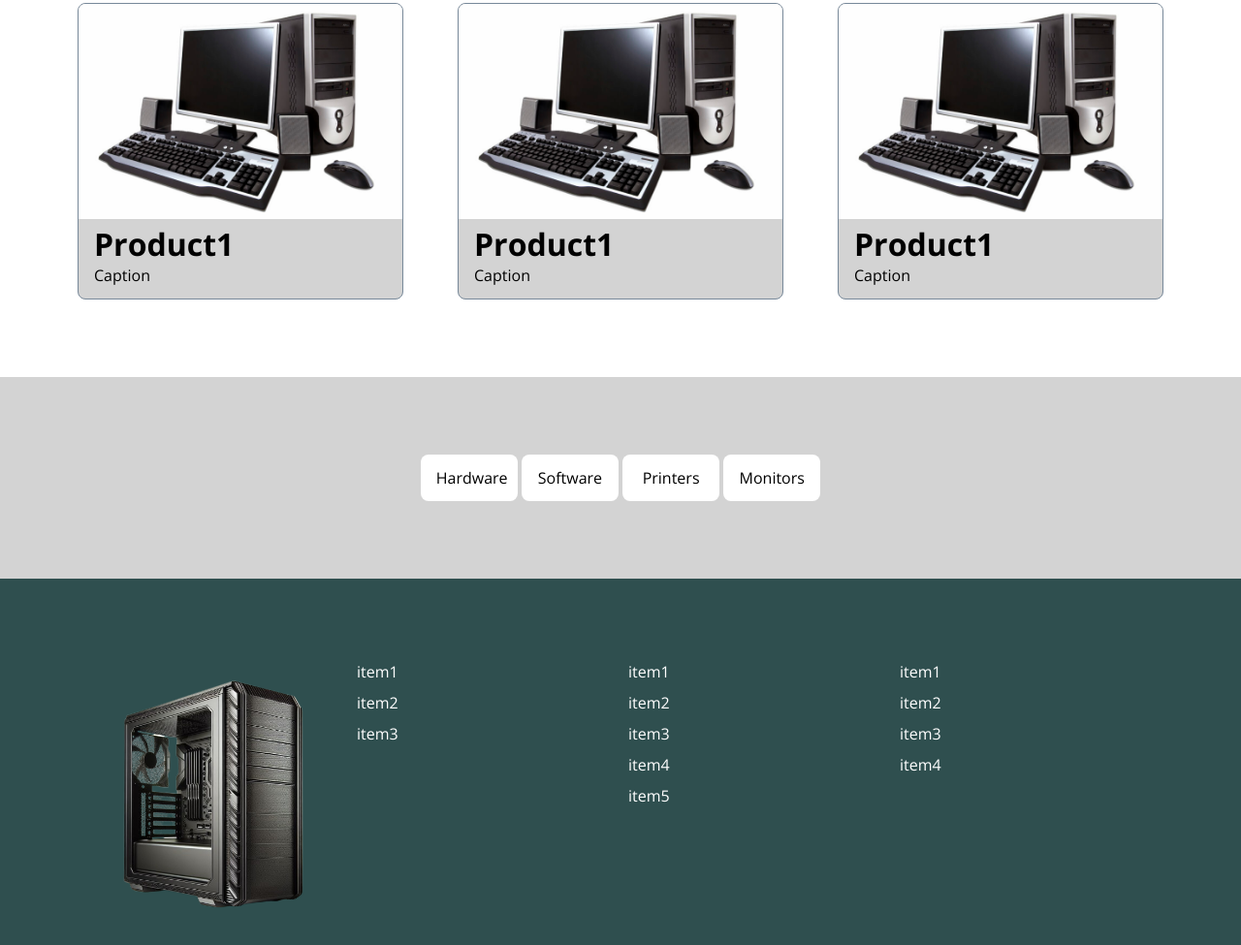
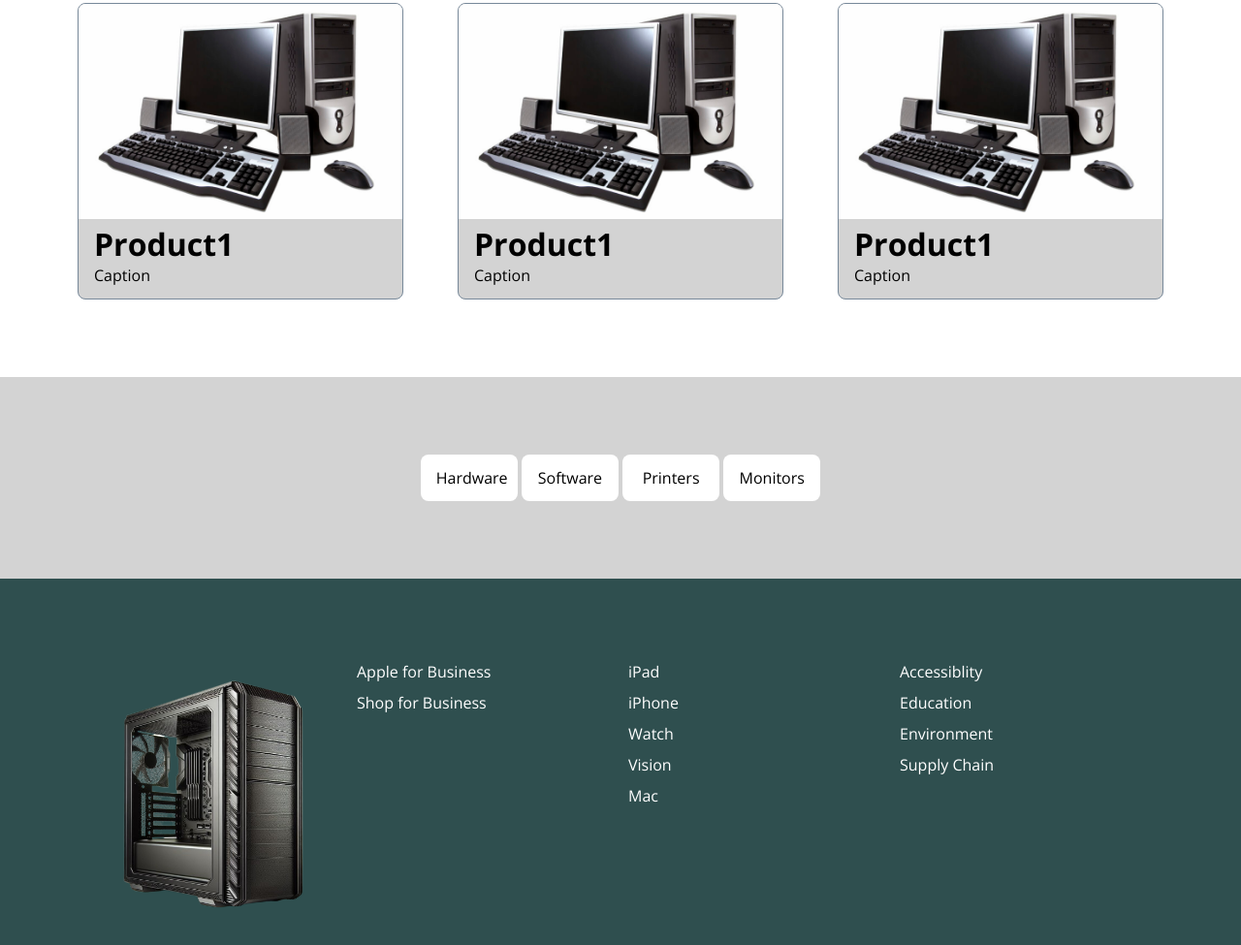
Before and after one commit to Jitpom/WK01, a plain HTML site: page index.html in a window 1280 px wide. Shown: the part 797-1772 px from the top of the page at 97% size. Drawn offline with nearby package versions, Linux system fonts and the light colour scheme.

Commit message:
List items

```diff
--- a/index.html
+++ b/index.html
@@ -78,26 +78,25 @@
         </article>
         <article>
             <ul>
-                <li>item1</li>
-                <li>item2</li>
-                <li>item3</li>
+                <li>Apple for Business</li>
+                <li>Shop for Business</li>
             </ul>
         </article>
         <article>
             <ul>
-                <li>item1</li>
-                <li>item2</li>
-                <li>item3</li>
-                <li>item4</li>
-                <li>item5</li>
+                <li>iPad</li>
+                <li>iPhone</li>
+                <li>Watch</li>
+                <li>Vision</li>
+                <li>Mac</li>
             </ul>
         </article>
         <article>
             <ul>
-                <li>item1</li>
-                <li>item2</li>
-                <li>item3</li>
-                <li>item4</li>
+                <li>Accessiblity</li>
+                <li>Education</li>
+                <li>Environment</li>
+                <li>Supply Chain</li>
             </ul>
         </article>
         <div class="clearfix"></div>
```
